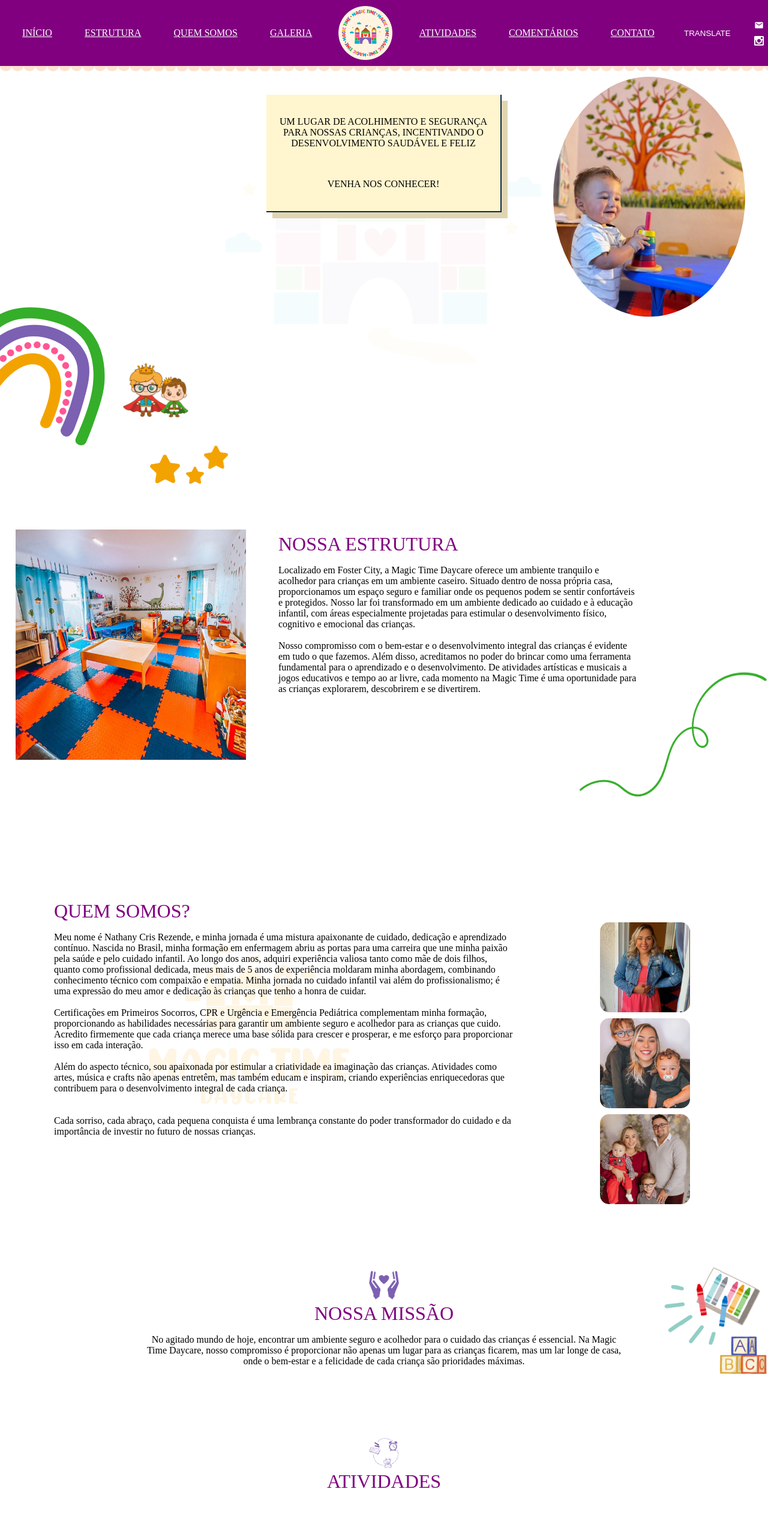
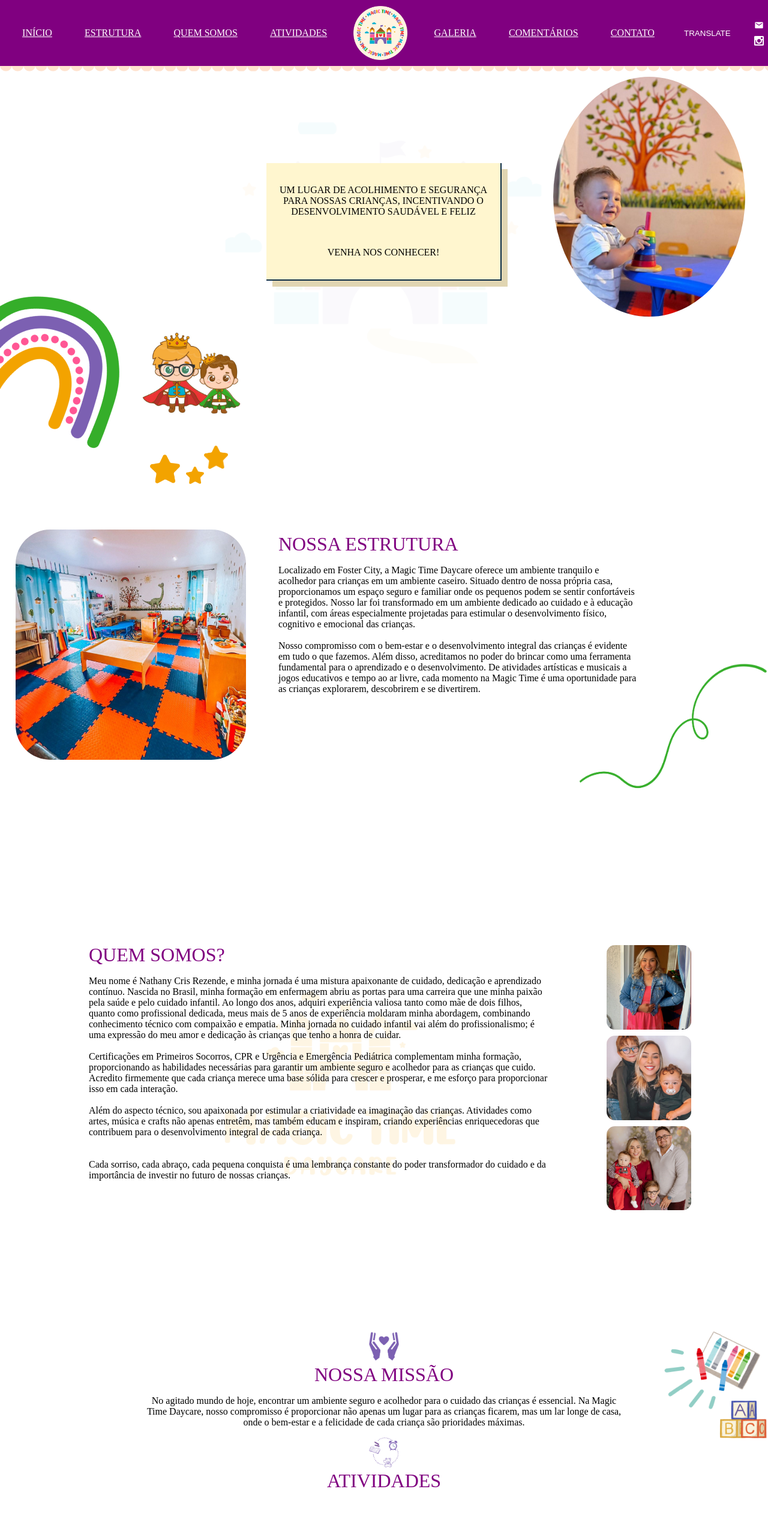
Before and after one commit to Fbcsozo/magic-time-day-care, a React (Create React App) app: page / in a window 1280 px wide. Shown: the top 2538 px of the page at 60% size. Built offline with nearby package versions, Linux system fonts and the light colour scheme.

Commit message:
Thirteenth commit

```diff
--- a/src/components/Atividades/atividades.css
+++ b/src/components/Atividades/atividades.css
@@ -1,5 +1,3 @@
-
-
 .activity-1 {
   text-align: center;
   width: 100%;
@@ -11,16 +9,12 @@
   padding-top: 10px;
   display: flex;
   flex-direction: column;
-
 }
-
-
 .activity-2 {
+  padding-top: 8%;
   margin: auto;
   max-width: 800px;
   text-align: center;
-  flex: 1;
-
 }
 .activity-3 {
   flex: 1;
@@ -59,7 +53,7 @@ h1 {
   width: 200px;
   position: absolute;
   right: 0;
-  top:0;
+  top: 15%;
 }
 
 .gram-img {
--- a/src/components/Comments/comments.css
+++ b/src/components/Comments/comments.css
@@ -31,7 +31,7 @@
 }
 
 .title {
-  padding-top: 50px;
+  padding-top: 5%;
   color: #333;
   font-size: 2em;
 }
@@ -83,7 +83,7 @@
 /* Estilos para telas menores */
 @media only screen and (max-width: 767px) {
   .comment-box {
-    width: 90%; /* Utiliza quase toda a largura disponível */
-    margin: 10px auto; /* Centraliza os comentários */
+    width: 90%;
+    margin: 10px auto;
   }
 }
--- a/src/components/Estrutura/estrutura.css
+++ b/src/components/Estrutura/estrutura.css
@@ -53,7 +53,6 @@ h1 {
   padding: 20px;
   box-sizing: border-box; /* Inclui padding na altura total */
   display: flex;
-
 }
 
 .structure-2 {
@@ -76,7 +75,7 @@ h1 {
   width: 25%;
   height: auto;
   position: absolute;
-  bottom: -2%;
+  bottom: 0;
   right: 0;
 }
 
@@ -103,11 +102,12 @@ h1 {
   top: 70px;
   left: 310px;
 }
-.structure-img1{
+.structure-img1 {
   width: 30%;
   position: absolute;
   left: 2%;
   top: 25%;
+  border-radius: 15%;
 }
 /* Media Queries */
 @media (max-width: 768px) {
--- a/src/components/Estrutura/estrutura.jsx
+++ b/src/components/Estrutura/estrutura.jsx
@@ -4,14 +4,18 @@ import "./estrutura.css";
 function Structure({ language }) {
   const texts = {
     pt: {
-      title1:"NOSSA ESTRUTURA",
-      paragraph1:"Localizado em Foster City, a Magic Time Daycare oferece um ambiente tranquilo e acolhedor para crianças em um ambiente caseiro. Situado dentro de nossa própria casa, proporcionamos um espaço seguro e familiar onde os pequenos podem se sentir confortáveis e protegidos. Nosso lar foi transformado em um ambiente dedicado ao cuidado e à educação infantil, com áreas especialmente projetadas para estimular o desenvolvimento físico, cognitivo e emocional das crianças.",
-      paragraph2:"Nosso compromisso com o bem-estar e o desenvolvimento integral das crianças é evidente em tudo o que fazemos. Além disso, acreditamos no poder do brincar como uma ferramenta fundamental para o aprendizado e o desenvolvimento. De atividades artísticas e musicais a jogos educativos e tempo ao ar livre, cada momento na Magic Time é uma oportunidade para as crianças explorarem, descobrirem e se divertirem.",
+      title1: "NOSSA ESTRUTURA",
+      paragraph1:
+        "Localizado em Foster City, a Magic Time Daycare oferece um ambiente tranquilo e acolhedor para crianças em um ambiente caseiro. Situado dentro de nossa própria casa, proporcionamos um espaço seguro e familiar onde os pequenos podem se sentir confortáveis e protegidos. Nosso lar foi transformado em um ambiente dedicado ao cuidado e à educação infantil, com áreas especialmente projetadas para estimular o desenvolvimento físico, cognitivo e emocional das crianças.",
+      paragraph2:
+        "Nosso compromisso com o bem-estar e o desenvolvimento integral das crianças é evidente em tudo o que fazemos. Além disso, acreditamos no poder do brincar como uma ferramenta fundamental para o aprendizado e o desenvolvimento. De atividades artísticas e musicais a jogos educativos e tempo ao ar livre, cada momento na Magic Time é uma oportunidade para as crianças explorarem, descobrirem e se divertirem.",
     },
     en: {
-      title1:"OUR STRUCTURE",
-      paragraph1:"Located in Foster City, Magic Time Daycare offers a peaceful and welcoming environment for children in a home-like setting. Nestled within our own home, we provide a secure and familiar space where little ones can feel comfortable and protected. Our home has been transformed into a dedicated environment for childcare and education, with areas specially designed to encourage the physical, cognitive, and emotional development of children.",
-      paragraph2:"Our commitment to the well-being and comprehensive development of children is evident in everything we do. Additionally, we believe in the power of play as a fundamental tool for learning and development. From artistic and musical activities to educational games and outdoor time, every moment at Magic Time is an opportunity for children to explore, discover, and have fun.",
+      title1: "OUR STRUCTURE",
+      paragraph1:
+        "Located in Foster City, Magic Time Daycare offers a peaceful and welcoming environment for children in a home-like setting. Nestled within our own home, we provide a secure and familiar space where little ones can feel comfortable and protected. Our home has been transformed into a dedicated environment for childcare and education, with areas specially designed to encourage the physical, cognitive, and emotional development of children.",
+      paragraph2:
+        "Our commitment to the well-being and comprehensive development of children is evident in everything we do. Additionally, we believe in the power of play as a fundamental tool for learning and development. From artistic and musical activities to educational games and outdoor time, every moment at Magic Time is an opportunity for children to explore, discover, and have fun.",
     },
   };
   return (
@@ -19,7 +23,16 @@ function Structure({ language }) {
       <img className="star-1 " src="./images/content/star.png" alt="star1" />
       <img className="star-2 " src="./images/content/star.png" alt="star2" />
       <img className="star-3 " src="./images/content/star.png" alt="star3" />
-      <img className="structure-img1 "src="./images/content/structure-1.jpeg" alt="structure"/>
+      <img
+        className="structure-img1 "
+        src="./images/content/structure-1.jpeg"
+        alt="structure"
+      />
+      <img
+        className="img-structure"
+        src="./images/content/green-link.png"
+        alt="link"
+      />
 
       <div className="structure-2">
         <h1> {texts[language].title1} </h1>
@@ -29,11 +42,6 @@ function Structure({ language }) {
           {texts[language].paragraph2}
         </p>
       </div>
-      <img
-        className="img-structure"
-        src="./images/content/green-link.png"
-        alt="link"
-      />
     </div>
   );
 }
--- a/src/components/Home/home.css
+++ b/src/components/Home/home.css
@@ -43,7 +43,7 @@
   transform: rotate(25deg);
 }
  */
- .home-1 {
+.home-1 {
   padding-top: 10%;
   width: 100%;
   min-height: 580px; /* Use min-height para garantir que a altura mínima seja respeitada */
@@ -52,14 +52,13 @@
   background-repeat: no-repeat;
   background-size: 70%;
   background-position: center;
-
 }
 
 .home-2 {
   padding: 20px;
   margin-left: auto;
   margin-right: auto; /* Centraliza o container */
-  margin-top: 30px; /* Ajusta o top */
+  margin-top: 18vh; /* Ajusta o top */
   width: 350px;
   background-color: #fff6cf;
   text-align: center;
@@ -72,11 +71,11 @@
 
 .arthuresamu {
   position: absolute;
-  width: 10vw; /* Use unidades relativas */
-  left: 15%; /* Ajuste conforme necessário */
+  width: 15vw; /* Use unidades relativas */
+  left: 17%; /* Ajuste conforme necessário */
   bottom: 0%; /* Ajuste conforme necessário */
 }
-.samuelzin{
+.samuelzin {
   width: 25%;
   position: absolute;
   right: 3%;
@@ -92,9 +91,9 @@
 
 .rainbow {
   position: absolute;
-  width: 20vw; /* Use unidades relativas */
+  width: 22vw; /* Use unidades relativas */
   bottom: 1%; /* Ajuste conforme necessário */
-  left:-5%; /* Ajuste conforme necessário */
+  left: -5%; /* Ajuste conforme necessário */
   transform: rotate(25deg); /* Rotaciona */
 }
 
--- a/src/components/Nav-bar/navbar.css
+++ b/src/components/Nav-bar/navbar.css
@@ -102,5 +102,6 @@
   .nav-bar a,
   .translate-button {
     font-size: 14px;
+    height: 1px;
   }
 }
--- a/src/components/Nav-bar/navbar.jsx
+++ b/src/components/Nav-bar/navbar.jsx
@@ -6,24 +6,24 @@ import { ImInstagram } from "react-icons/im";
 function Navbar({ toggleLanguage, language }) {
   const texts = {
     pt: {
-      title1:"INÍCIO",
-      title2:"ESTRUTURA",
-      title3:" QUEM SOMOS",
-      title4:"GALERIA",
-      title5:"ATIVIDADES",
-      title6:"COMENTÁRIOS",
-      title7:"CONTATO",
-      title8:"TRANSLATE",
+      title1: "INÍCIO",
+      title2: "ESTRUTURA",
+      title3: " QUEM SOMOS",
+      title4: "GALERIA",
+      title5: "ATIVIDADES",
+      title6: "COMENTÁRIOS",
+      title7: "CONTATO",
+      title8: "TRANSLATE",
     },
     en: {
-      title1:"HOME",
-      title2:"STRUCTURE",
-      title3:"WHO ARE WE",
-      title4:"GALERY",
-      title5:"ACTIVITYS",
-      title6:"COMMENTS",
-      title7:"CONTACT",
-      title8:"TRADUÇÃO",
+      title1: "HOME",
+      title2: "STRUCTURE",
+      title3: "WHO ARE WE",
+      title4: "GALERY",
+      title5: "ACTIVITYS",
+      title6: "COMMENTS",
+      title7: "CONTACT",
+      title8: "TRADUÇÃO",
     },
   };
   return (
@@ -31,15 +31,19 @@ function Navbar({ toggleLanguage, language }) {
       <a href="#home"> {texts[language].title1}</a>
       <a href="#structure"> {texts[language].title2}</a>
       <a href="#about"> {texts[language].title3}</a>
-      <a href="#gallery"> {texts[language].title4}</a>
+      <a href="#activity"> {texts[language].title5}</a>
+
       <img
         className="logo-navbar "
         src="./images/logos/navbar.png"
         alt="navbar"
-      /><a href="#activity"> {texts[language].title5}</a>
+      />
+      <a href="#gallery"> {texts[language].title4}</a>
       <a href="#comments"> {texts[language].title6}</a>
-      <a  href="#contact"> {texts[language].title7}</a>
-      <button className="translate-button" onClick={toggleLanguage}>{texts[language].title8}</button>
+      <a href="#contact"> {texts[language].title7}</a>
+      <button className="translate-button" onClick={toggleLanguage}>
+        {texts[language].title8}
+      </button>
       <div className="icons">
         <MdEmail />
         <ImInstagram />
--- a/src/components/QuemSomos/quemsomos.css
+++ b/src/components/QuemSomos/quemsomos.css
@@ -1,9 +1,10 @@
-/* .whoweare-1 {
+.whoweare-1 {
   margin: 0;
-  padding: 0;
   width: 100%;
-  height: 720px;
   position: relative;
+  box-sizing: border-box;
+  min-height: 700px;
+  padding-top: 1%;
 }
 
 h1 {
@@ -12,83 +13,32 @@ h1 {
   color: purple;
   font-weight: lighter;
 }
+
 .whoweare-2 {
-  padding-top: 80px;
-  padding-left: 70px;
-  width: 800px;
-  position: absolute;
-  background-image: url("../../../public/images/backgrounds/page3.png");
-  background-repeat: no-repeat;
-  background-size: cover;
-  background-position: 50px;
-}
-
-.row-images {
-  position: absolute;
-  width: 200px;
-  height: 550px;
-  padding-top: 80px;
-  padding-left: 930px;
-  flex-direction: column;
-}
-.img-whoweare {
-  padding: 5px;
-  width: 150px;
-  height: 150px;
-  border-radius: 10%;
-}
- */
-
-/* Estilos da estrutura principal */
-.whoweare-1 {
-  margin: 0;
-  width: 100%;
-  position: relative;
-  box-sizing: border-box;
-  min-height: 700px;
-  padding-top: 1%;
-  overflow-x: hidden;
-}
-
-/* Estilos do título */
-h1 {
-  margin: 0;
-  padding: 0;
-  color: purple;
-  font-weight: lighter;
-}
-
-
-/* Estilos do contêiner de texto */
-.whoweare-2 {
-  padding-top: 80px;
-  padding-left: 70px;
+  padding-top: 12%;
+  padding-left: 10vw;
   max-width: 60%;
   margin: 0 20px;
   background-image: url("../../../public/images/backgrounds/page3.png");
   background-repeat: no-repeat;
   background-size: cover;
-  background-position: 60px 50px;
+  background-position: 20vh 14vh;
 }
 
-/* Estilos das imagens */
 .row-images {
   position: absolute;
-  top: 130px;
-  right: 100px;
+  top: 21vh;
+  right: 10vw;
   display: flex;
   flex-direction: column;
   gap: 10px;
-  padding-right: 30px;
 }
 
 .img-whoweare {
-  width: 150px;
-  height: 150px;
+  width: 11vw;
   border-radius: 10%;
 }
 
-/* Media Queries para Responsividade */
 @media (max-width: 768px) {
   .whoweare-2 {
     padding-top: 50px;
@@ -101,7 +51,9 @@ h1 {
     position: static;
     margin-top: 20px;
     align-items: center;
-    padding-right: 0;
+    padding: 0;
+    flex-direction: row;
+    padding-left: 3%;
   }
 
   .img-whoweare {
```
Also changed, not shown: src/components/Comments/comments.jsx (+6 -3 lines), src/components/Contato/contato.css (+11 -11 lines), src/components/Contato/contato.jsx (+7 -7 lines), src/components/Galeria/galeria.css (+4 -10 lines).
